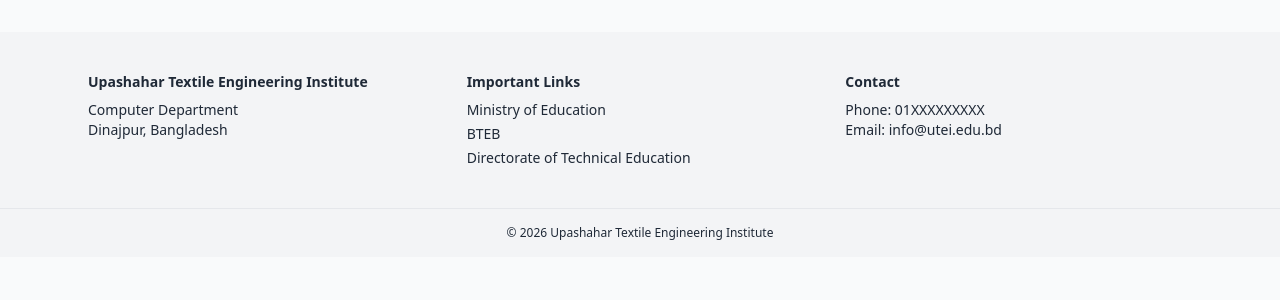
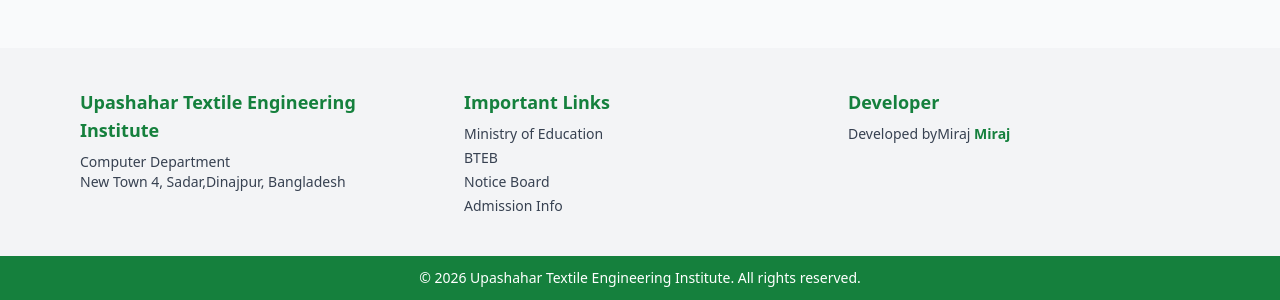
Before and after one commit to Mijanurrmiraj/utei.cst, a Next.js app: page / in a window 1280 px wide. Shown: the part 940-1240 px from the top of the page. Before the commit the page ends 1197 px from the top, so only its background shows below. Built offline with nearby package versions, Linux system fonts and the light colour scheme.

Commit message:
Update Footer.jsx

```diff
--- a/components/Footer.jsx
+++ b/components/Footer.jsx
@@ -1,36 +1,78 @@
-"use client";
-
 export default function Footer() {
   return (
-    <footer className="bg-gray-100 mt-12">
-      <div className="max-w-6xl mx-auto px-6 py-10 grid md:grid-cols-3 gap-8 text-sm">
+    <footer className="bg-gray-100 text-gray-700 mt-16">
+      <div className="max-w-6xl mx-auto px-4 py-10 grid grid-cols-1 md:grid-cols-3 gap-8">
 
+        {/* Institute Info */}
         <div>
-          <h3 className="font-bold mb-2">
+          <h3 className="text-lg font-bold text-green-700">
             Upashahar Textile Engineering Institute
           </h3>
-          <p>Computer Department</p>
-          <p>Dinajpur, Bangladesh</p>
+          <p className="mt-2 text-sm">
+            Computer Department <br />
+            New Town 4, Sadar,Dinajpur, Bangladesh
+          </p>
         </div>
 
+        {/* Important Links */}
         <div>
-          <h3 className="font-bold mb-2">Important Links</h3>
-          <ul className="space-y-1">
-            <li><a href="https://moedu.gov.bd" target="_blank">Ministry of Education</a></li>
-            <li><a href="https://bteb.gov.bd" target="_blank">BTEB</a></li>
-            <li><a href="https://www.dte.gov.bd" target="_blank">Directorate of Technical Education</a></li>
+          <h3 className="text-lg font-bold text-green-700 mb-2">
+            Important Links
+          </h3>
+          <ul className="space-y-1 text-sm">
+            <li>
+              <a
+                href="https://moedu.gov.bd"
+                target="_blank"
+                className="hover:underline"
+              >
+                Ministry of Education
+              </a>
+            </li>
+            <li>
+              <a
+                href="https://bteb.gov.bd"
+                target="_blank"
+                className="hover:underline"
+              >
+                BTEB
+              </a>
+            </li>
+            <li>
+              <a href="/notice" className="hover:underline">
+                Notice Board
+              </a>
+            </li>
+            <li>
+              <a href="/admission" className="hover:underline">
+                Admission Info
+              </a>
+            </li>
           </ul>
         </div>
 
+        {/* Developer Info */}
         <div>
-          <h3 className="font-bold mb-2">Contact</h3>
-          <p>Phone: 01XXXXXXXXX</p>
-          <p>Email: info@utei.edu.bd</p>
+          <h3 className="text-lg font-bold text-green-700 mb-2">
+            Developer
+          </h3>
+          <p className="text-sm">
+            Developed by{"Miraj "}
+            <a
+              href="https://www.facebook.com/Mijanurrmiraj/"
+              target="_blank"
+              rel="noopener noreferrer"
+              className="text-green-700 font-semibold hover:underline"
+            >
+              Miraj
+            </a>
+          </p>
         </div>
       </div>
 
-      <div className="text-center text-xs py-4 border-t">
-        © {new Date().getFullYear()} Upashahar Textile Engineering Institute
+      {/* Bottom Bar */}
+      <div className="bg-green-700 text-white text-center text-sm py-3">
+        © 2026 Upashahar Textile Engineering Institute. All rights reserved.
       </div>
     </footer>
   );
```
